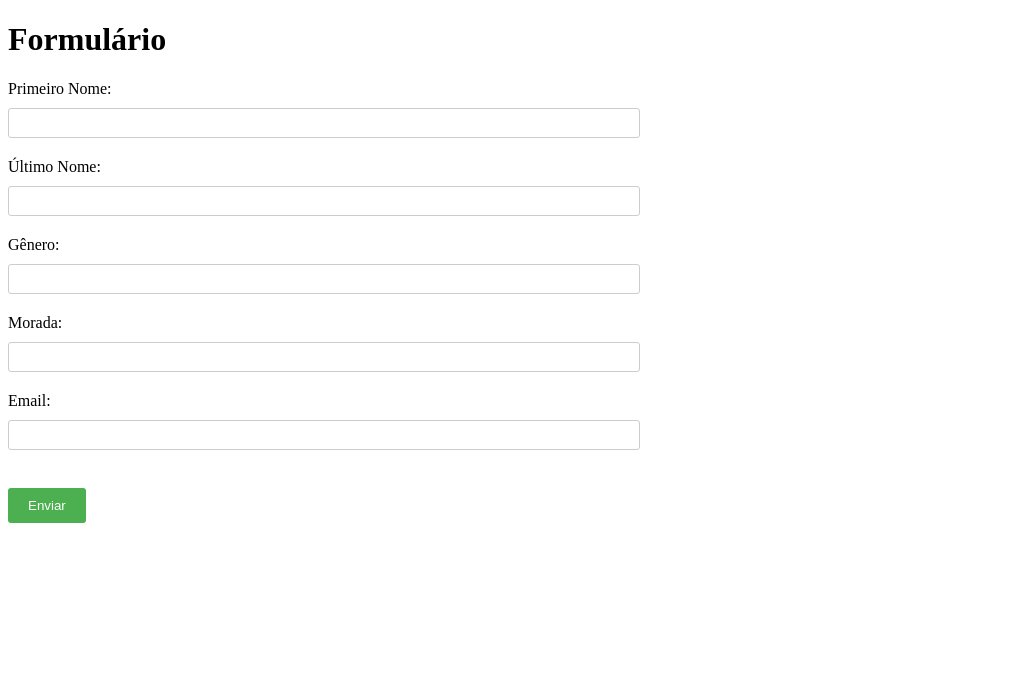
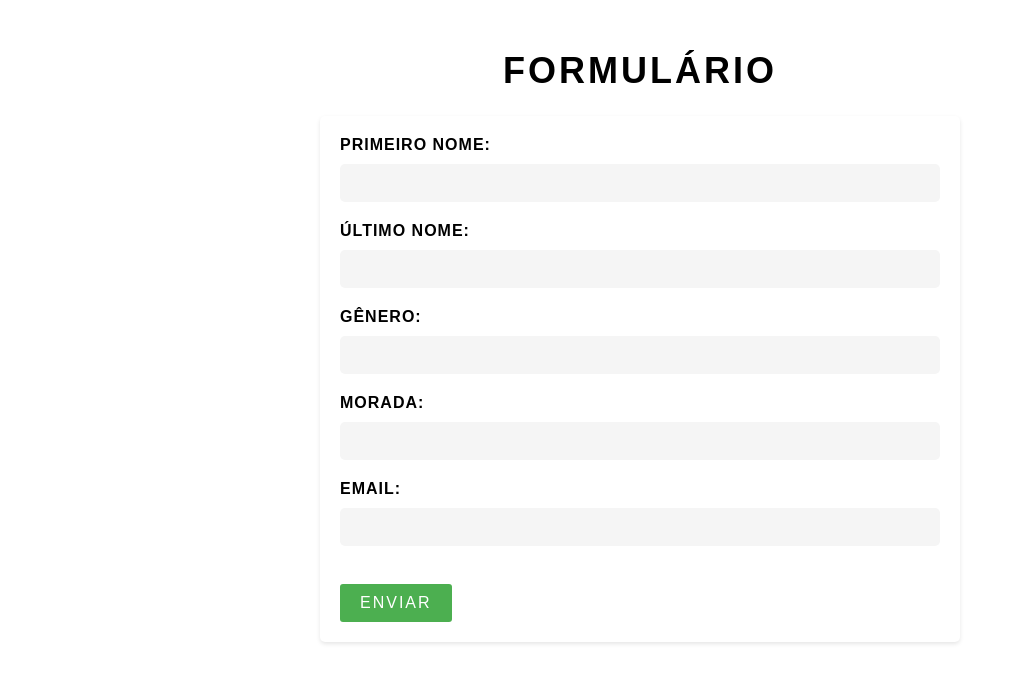
Before and after one commit to jvieira9/docker_prj, a PHP site: page / in a window 1280 px wide. Shown: the top 683 px of the page, without its empty margins (0-1013 px from the left). Run offline with PHP 8.4, Linux system fonts and the light colour scheme.

Commit message:
Python WIP

```diff
--- a/volumes/src/php/index.php
+++ b/volumes/src/php/index.php
@@ -6,20 +6,56 @@
 	<meta name="viewport" content="width=device-width, initial-scale=1.0">
 	<title>Formulário</title>
 	<style>
+		body {
+			font-family: Arial, sans-serif;
+		}
+
+		h1 {
+			text-align: center;
+			margin-top: 50px;
+			font-size: 36px;
+			text-transform: uppercase;
+			letter-spacing: 3px;
+		}
+
+		form {
+			max-width: 600px;
+			margin: 0 auto;
+			padding: 20px;
+			background-color: #fff;
+			box-shadow: 0 2px 4px rgba(0, 0, 0, 0.1);
+			border-radius: 5px;
+		}
+
 		label {
 			display: block;
 			margin-bottom: 10px;
+			font-size: 16px;
+			font-weight: bold;
+			text-transform: uppercase;
+			letter-spacing: 1px;
 		}
+
 		input[type="text"],
 		input[type="email"] {
-			padding: 5px;
-			border: 1px solid #ccc;
-			border-radius: 3px;
+			padding: 10px;
+			border: none;
+			border-radius: 5px;
 			font-size: 16px;
-			width: 50%;
+			width: 100%;
 			box-sizing: border-box;
 			margin-bottom: 20px;
+			background-color: #f5f5f5;
+			color: #444;
 		}
+
+		input[type="text"]:focus,
+		input[type="email"]:focus {
+			outline: none;
+			box-shadow: 0 0 2px rgba(0, 0, 0, 0.2);
+			border: 1px solid #ccc;
+		}
+
 		input[type="submit"] {
 			background-color: #4CAF50;
 			color: white;
@@ -27,6 +63,14 @@
 			border: none;
 			border-radius: 3px;
 			cursor: pointer;
+			font-size: 16px;
+			text-transform: uppercase;
+			letter-spacing: 2px;
+			transition: all 0.3s ease;
+		}
+
+		input[type="submit"]:hover {
+			background-color: #3e8e41;
 		}
 	</style>
 </head>
```
